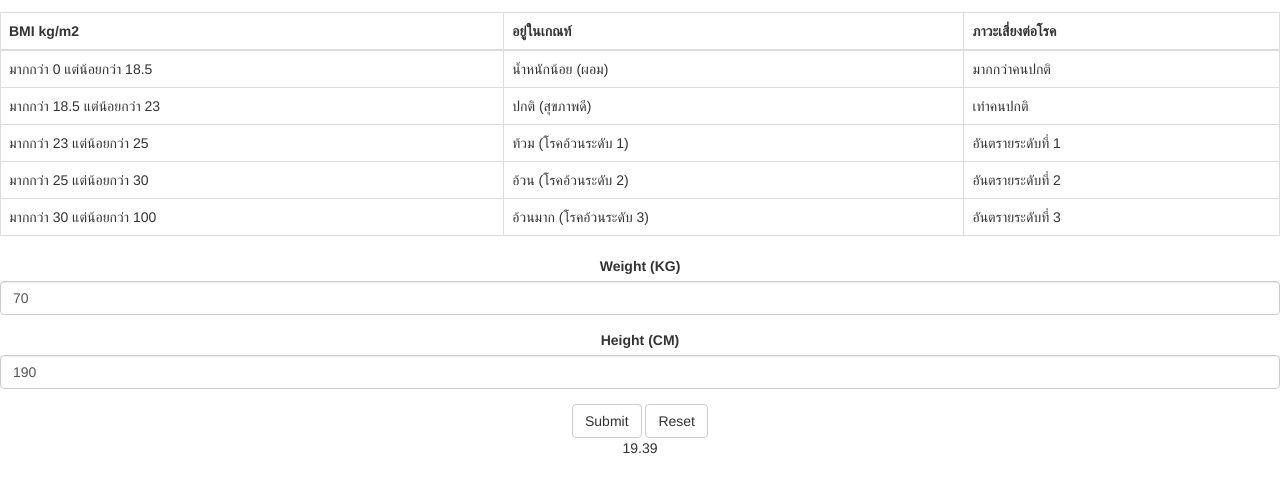
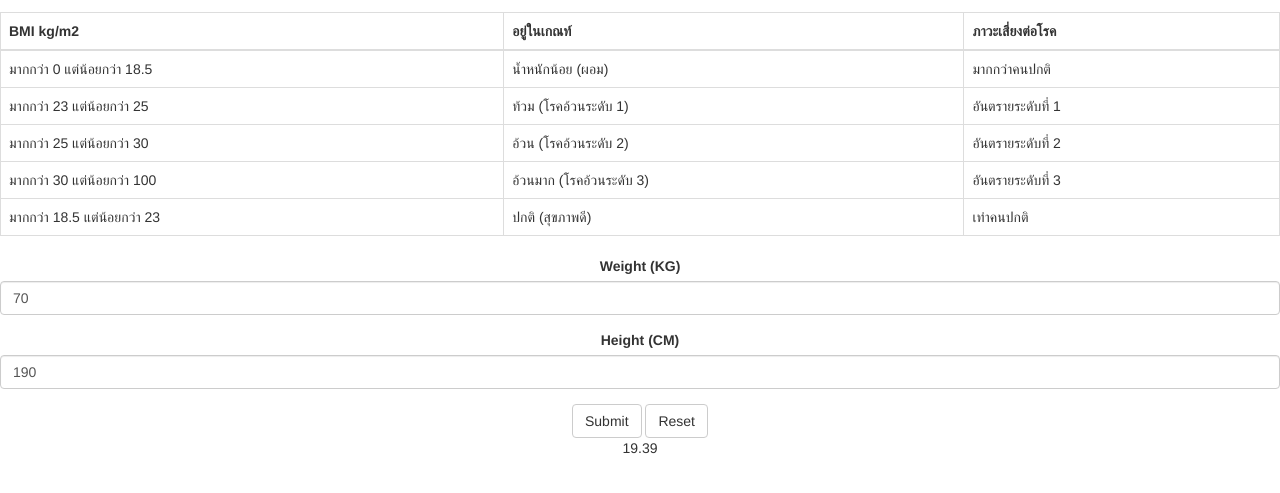
Before and after one commit to wutthiponghub/Workshop1, a plain HTML site: page index.html in a window 1280 px wide. Shown: the part 125-618 px from the top of the page. Drawn offline with Linux system fonts and the light colour scheme.

Commit message:
Filter orderBy

```diff
--- a/index.html
+++ b/index.html
@@ -111,7 +111,7 @@
             </tr>
         </thead>
         <tbody>
-            <tr ng-repeat="tmp in bmidata | filter: textfilter" ng-class="tmp.css">
+            <tr ng-repeat="tmp in bmidata | filter: textfilter  | orderBy: 'risk'" ng-class="tmp.css">
                 <td>มากกว่า {{tmp.min}} แต่น้อยกว่า {{tmp.max}}</td>
                 <td>{{tmp.meaning}}</td>
                 <td>{{tmp.risk}}</td>
```
